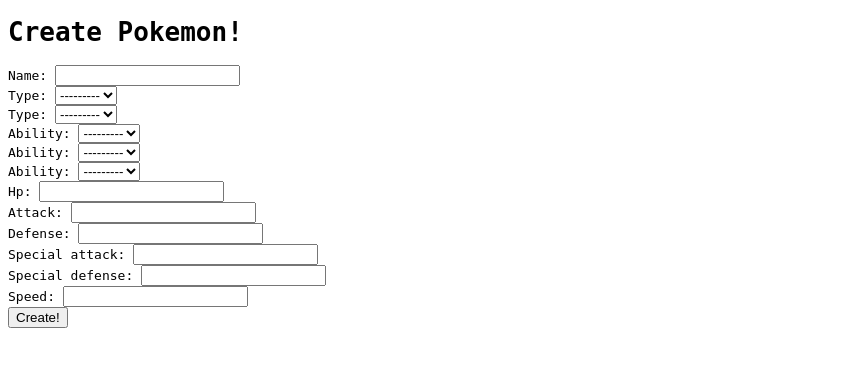
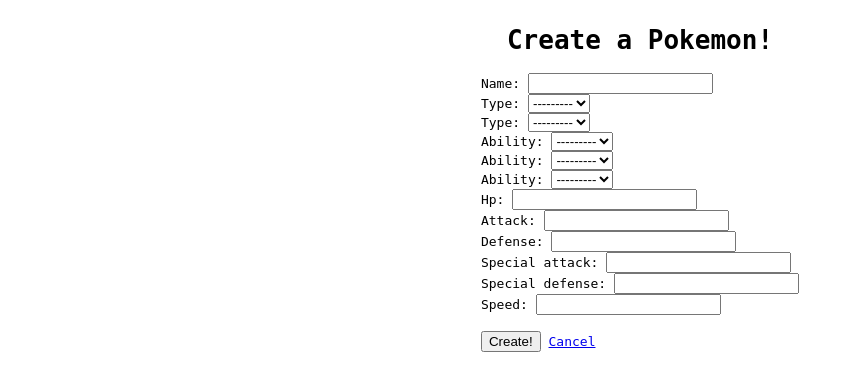
Before and after one commit to geraldsaberon/django-pokedex, a Django app: page /pokedex/create/ in a window 1280 px wide. Shown: the top 391 px of the page, without its empty margins (0-854 px from the left). Run offline with Django 5.2, Linux system fonts and the light colour scheme; data that the repository does not hold is empty.

Commit message:
Add styles to pokemon create and edit pages

```diff
--- a/pokedex/templates/pokedex/pokemon_create.html
+++ b/pokedex/templates/pokedex/pokemon_create.html
@@ -5,10 +5,13 @@
 {% endblock %}
 
 {% block content %}
-    <h1>Create Pokemon!</h1>
-    <form action="{% url 'pokedex:pokemon-create' %}" method="post" >
-    {% csrf_token %}
-    {{ form }}
-    <input type="submit" value="Create!">
-    </form>
+    <div class="flex-col-center">
+        <h1>Create a Pokemon!</h1>
+        <form action="{% url 'pokedex:pokemon-create' %}" method="post" >
+        {% csrf_token %}
+        {{ form }}
+        <input class="mt-4" type="submit" value="Create!">
+        <a href="{% url 'pokedex:index' %}">Cancel</a>
+        </form>
+    </div>
 {% endblock %}
```
Also changed, not shown: pokedex/templates/pokedex/pokemon_edit.html (+5 -2 lines).
